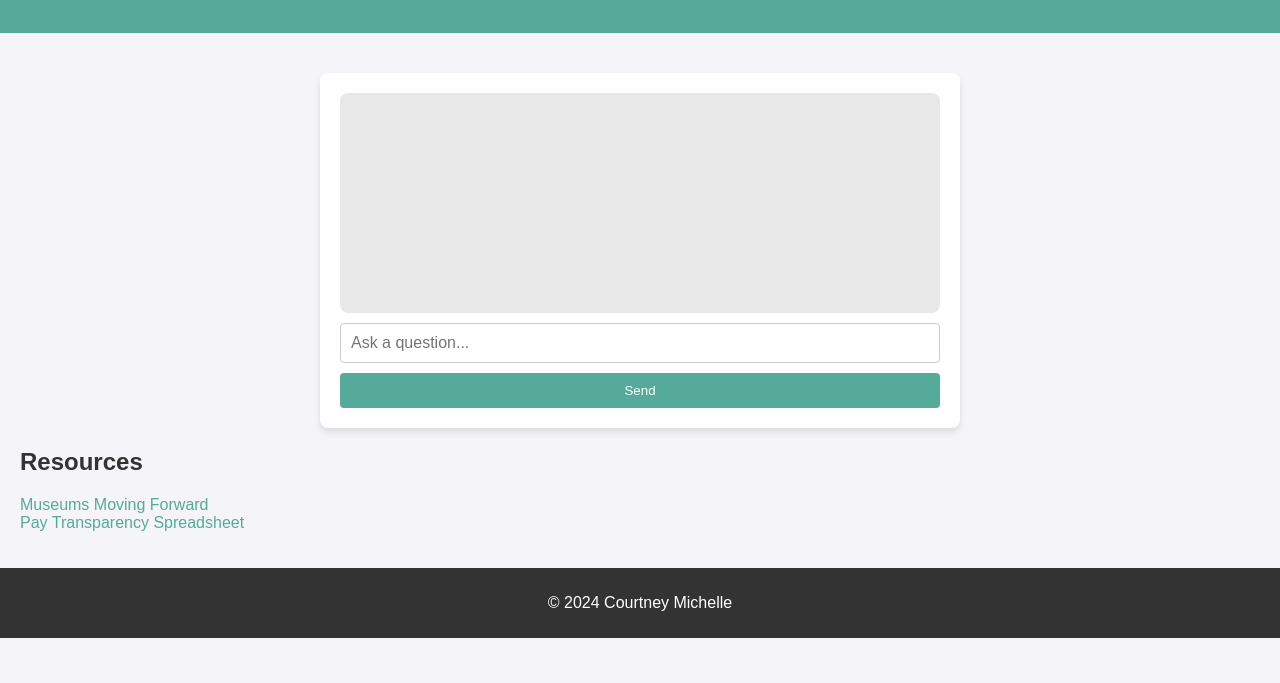
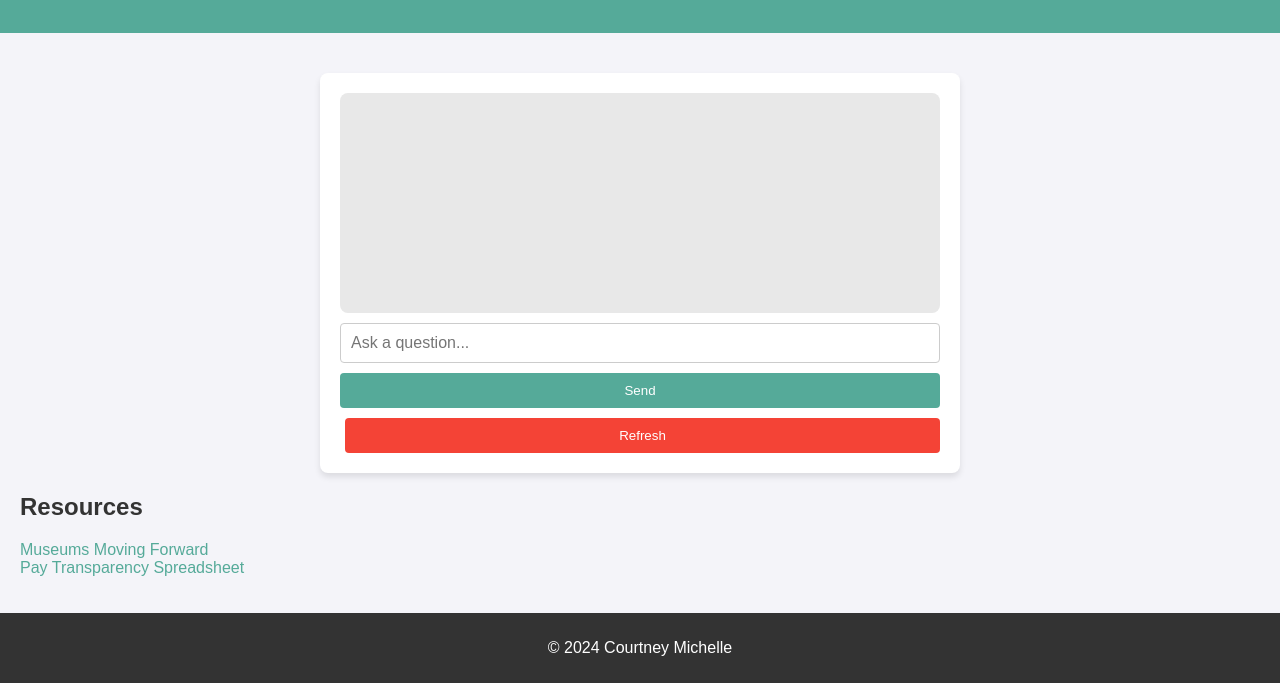
Before and after one commit to courtneycrews/Museum_Equity_Chatbot, a plain HTML site: page index.html in a window 1280 px wide. Shown: the part 121-804 px from the top of the page. Drawn offline with Linux system fonts and the light colour scheme.

Commit message:
Added refresh button to clear chatbot

```diff
--- a/index.html
+++ b/index.html
@@ -17,6 +17,7 @@
                 <div id="chat-output" class="chat-output"></div>
                 <input id="user-input" type="text" placeholder="Ask a question..." />
                 <button id="send-btn">Send</button>
+                <button id="refresh-btn">Refresh</button>
             </div>
         </section>
         <section id="resources" class="resources">
--- a/script.js
+++ b/script.js
@@ -58,3 +58,9 @@ document.getElementById("send-btn").addEventListener("click", async function ()
     document.getElementById("user-input").value = "";
     chatOutput.scrollTop = chatOutput.scrollHeight;
 });
+
+document.getElementById("refresh-btn").addEventListener("click", function () {
+    const chatOutput = document.getElementById("chat-output");
+    chatOutput.innerHTML = ""; // Clear the chat history
+    document.getElementById("user-input").value = ""; // Clear the input field
+});
--- a/styles.css
+++ b/styles.css
@@ -60,6 +60,20 @@ body {
     background: #478;
 }
 
+#refresh-btn {
+    padding: 10px;
+    background: #f44336;
+    color: white;
+    border: none;
+    border-radius: 4px;
+    cursor: pointer;
+    margin-left: 5px;
+}
+
+#refresh-btn:hover {
+    background: #d32f2f;
+}
+
 .resources ul {
     list-style-type: none;
     padding: 0;
```
